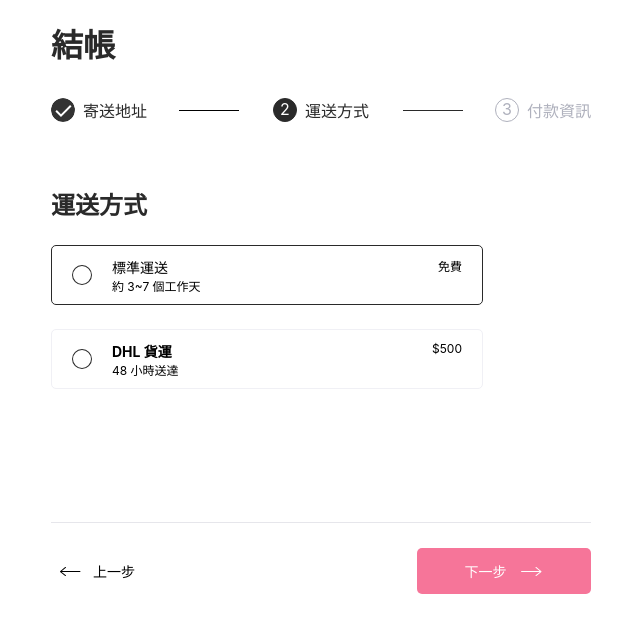
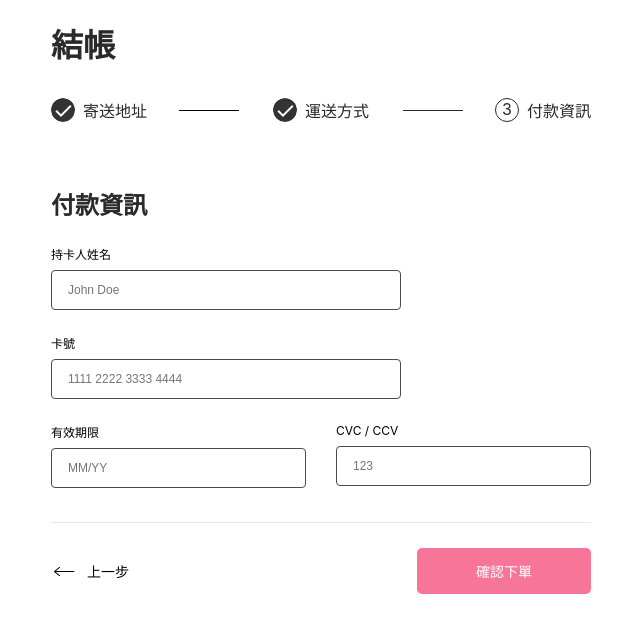
Before and after one commit to Ray625/Alpha-Shop, a React (Create React App) app: page / in a window 1280 px wide. Shown: the top 632 px of the page, without its empty margins (319-959 px from the left). Built offline with nearby package versions, Linux system fonts and the light colour scheme.

Commit message:
feat: add step3 form

```diff
--- a/src/App.js
+++ b/src/App.js
@@ -1,7 +1,8 @@
 import './style/App.css';
-import {Step1Progress, Step2Progress} from './components/progress.js';
+import {Step1Progress, Step2Progress, Step3Progress} from './components/progress.js';
 import Step1Form from './components/stepform/step1Form.js';
 import Step2Form from './components/stepform/step2Form.js';
+import Step3Form from './components/stepform/step3Form.js';
 import ProgressControl from './components/progress-control.js';
 
 function Step1() {
@@ -32,4 +33,18 @@ function Step2() {
   );
 }
 
-export default Step2;
+function Step3() {
+  return (
+    <div className="main-container">
+      <div className="register-container">
+        <h2 className='register-title'>結帳</h2>
+        <Step3Progress />
+        <Step3Form />
+        <ProgressControl
+          step={3}/>
+      </div>
+    </div>
+  );
+}
+
+export default Step3;
--- a/src/components/progress-control.js
+++ b/src/components/progress-control.js
@@ -17,6 +17,12 @@ function Button({text, label, image = false}) {
       <button className={label + ' button'}>
       <object data={image} className="prev-cursor-point">
       </object>
+      {text}
+    </button>
+    )
+  } else {
+    return (
+      <button className={label + ' button'}>
       {text}
     </button>
     )
@@ -42,5 +48,14 @@ export default function ProgressControler({step}) {
         </section>
       </div>
     )
+  }else if(step === 3) {
+    return (
+      <div className="progress-control-container">
+        <section className="button-group">
+          <Button text="上一步" label='prev-button ' image={leftArrow}/>
+          <Button text="確認下單" label='next-button' />
+        </section>
+      </div>
+    )
   }
 }
--- a/src/components/progress.js
+++ b/src/components/progress.js
@@ -1,9 +1,9 @@
 import '../style/progress.css'
 
-function ProgressGroup({step, label, action = false, done = false}) {
+function ProgressGroup({step, label,start = false, action = false, done = false}) {
   return (
     <span className="progress-group" data-phase="address">
-      <span className={(action ? 'action ' : '') +(done ? 'done ' : '') + 'progress-icon'} >
+      <span className={(start ? 'start ' : '') + (action ? 'action ' : '') + (done ? 'done ' : '') + 'progress-icon'} >
         <span className="text">{done ? '' : step}</span>
       </span>
       <span className="progress-label">{label}</span>
@@ -17,7 +17,7 @@ export function Step1Progress() {
       <ProgressGroup
         step="1"
         label="寄送地址"
-        action= {true}
+        start= {true}
       />
       <ProgressGroup
         step="2"
@@ -51,3 +51,25 @@ export function Step2Progress() {
     </section>
   )
 }
+
+export function Step3Progress() {
+  return (
+    <section className="progress-container step2">
+      <ProgressGroup
+        step="1"
+        label="寄送地址"
+        done={true}
+      />
+      <ProgressGroup
+        step="2"
+        label="運送方式"
+        done={true}
+      />
+      <ProgressGroup
+        step="3"
+        label="付款資訊"
+        action={true}
+      />
+    </section>
+  )
+}
--- a/src/components/stepform/step1Form.js
+++ b/src/components/stepform/step1Form.js
@@ -6,7 +6,6 @@ function SelectInput({title, label, array, class2}) {
   })
 
   return (
-    // here
     <div className={styles.inputGroup + class2}>
       <label className={styles.inputLabel} htmlFor={label}>{title}</label>
       <div className={styles.selectContainer}>
@@ -20,7 +19,6 @@ function SelectInput({title, label, array, class2}) {
 
 function DataInput({data, type="text", placeholder, label, class2}) {
   return (
-    // here
     <div className={styles.inputGroup + class2} >
       <label className={styles.inputLabel} htmlFor={label}>{data}</label>
       <input type={type} placeholder={'請輸入'+placeholder} className={styles.inputControl} id={label} />
@@ -41,7 +39,7 @@ export default function Step1Form() {
     <div className='form-container'>
       <form>
         <h3 className='form-title'>寄送地址</h3>
-        <section className={styles.formBody}>
+        <section className='form-body'>
           <InputCol>
             <SelectInput
             title='稱謂'
--- a/src/components/stepform/step1Form.module.css
+++ b/src/components/stepform/step1Form.module.css
@@ -10,9 +10,8 @@
   color: var(--dark-gray);
 }
 
-.formBody {
-  display: flex;
-  flex-direction: column;
+:global(.form-body > div:not(:last-of-type)) {
+  margin-bottom: 24px;
 }
 
 .inputCol {
@@ -34,7 +33,6 @@
 .inputControl {
   height: 40px;
   width: 100%;
-  margin-bottom: 8px;
   padding-left: 16px;
   font-size: var(--label-size);
   border: 1px solid var(--gray);
--- a/src/components/stepform/step2Form.js
+++ b/src/components/stepform/step2Form.js
@@ -1,16 +1,16 @@
 import styles from './step2Form.module.css'
 
-function ShippingInput({title, subtitle, price, bold = false, action = false}) {
+function ShippingInput({title, subtitle, price, action = false}) {
   return (
     <div className={action ? styles.inputGroupAction : styles.inputGroup}>
-      <input type="checkbox" className={styles.shippingInput} />
-      <div className={styles.inputLabel}>
+      <input type="checkbox" className={styles.shippingInput} id={title}/>
+      <label className={styles.inputLabel} htmlFor={title}>
         <div className={styles.inputTitleGroup}>
-          <text className={bold ? styles.inputTitleBold : styles.inputTitle }>{title}</text>
+          <text className={styles.inputTitle}>{title}</text>
           <p className={styles.inputSubtitle}>{subtitle}</p>
         </div>
         <p className={styles.inputLabelPrice}>{price}</p>
-      </div>
+      </label>
     </div>
   )
 }
@@ -20,6 +20,7 @@ export default function Step2Form() {
     <div className="form-container">
       <form>
         <h3 className="form-title">運送方式</h3>
+        <section className='form-body'>
         <ShippingInput
           title="標準運送"
           subtitle="約 3~7 個工作天 "
@@ -30,8 +31,8 @@ export default function Step2Form() {
           title="DHL 貨運"
           subtitle="48 小時送達 "
           price="$500"
-          bold={true}
         />
+        </section>
       </form>
     </div>
   )
--- a/src/components/stepform/step2Form.module.css
+++ b/src/components/stepform/step2Form.module.css
@@ -1,7 +1,6 @@
 .inputGroup {
   width: 80%;
   height: 60px;
-  margin: 0 0 24px 0 ;
   padding: 11px 20px;
   border: 1px solid var(--pale-gray);
   border-radius: 5px;
@@ -16,14 +15,13 @@
 }
 
 .shippingInput {
-  margin: 0;
-  padding: 0;
+  appearance: none;
   margin-right: 20px;
-  appearance: none;
   width: 22px;
   height: 20px;
   border: 1px solid var(--dark-gray);
   border-radius: 50%;
+  cursor: pointer;
   &:checked {
     box-shadow: inset 0 0 0 5.5px var(--dark-gray);
   }
@@ -35,29 +33,20 @@
   flex-direction: row;
   justify-content: space-between;
   align-items: flex-start;
+  cursor: pointer;
 }
 
-.inputTitleGroup {
-  margin: 0;
-}
 
 .inputTitle {
   font-size: var(--button-font-size);
-  margin: 0;
-}
-
-.inputTitleBold {
   font-weight: 700;
-  composes: inputTitle;
 }
 
 .inputSubtitle {
   font-size: var(--label-size);
-  margin: 0;
+
 }
 
 .inputLabelPrice {
-  margin-top: 0;
-  padding-top: 0;
   font-size: var(--label-size);
 }
--- /dev/null
+++ b/src/components/stepform/step3Form.js
@@ -0,0 +1,62 @@
+import styles from './step3Form.module.css'
+
+function DataInput({data, type="text", placeholder, label, class2}) {
+  return (
+    <div className={styles.inputGroup + class2} >
+      <label className={styles.inputLabel} htmlFor={label}>{data}</label>
+      <input type={type} placeholder={placeholder} className={styles.inputControl} id={label} />
+    </div>
+  )
+}
+
+function InputCol({children}) {
+  return (
+    <div className={styles.inputCol}>
+      {children}
+    </div>
+  )
+}
+
+export default function Step3Form() {
+  return (
+    <div className='form-container'>
+      <form>
+        <h3 className='form-title'>付款資訊</h3>
+        <section className='form-body'>
+          <InputCol>
+            <DataInput
+              data="持卡人姓名"
+              placeholder="John Doe"
+              label="card-name"
+              class2=" card-name-input-group"
+            />
+          </InputCol>
+
+          <InputCol>
+            <DataInput
+              data="卡號"
+              placeholder="1111 2222 3333 4444"
+              label="card-number"
+              class2=" card-number-input-group"
+            />
+          </InputCol>
+
+          <InputCol>
+            <DataInput
+              data="有效期限"
+              placeholder="MM/YY"
+              label="rexpiry-date"
+              class2=" rexpiry-date-input-group"
+            />
+            <DataInput
+              data="CVC / CCV"
+              placeholder="123"
+              label="cvc/ccv"
+              class2=" cvc-input-group"
+            />
+          </InputCol>
+        </section>
+      </form>
+    </div>
+  )
+}
--- /dev/null
+++ b/src/components/stepform/step3Form.module.css
@@ -0,0 +1,37 @@
+.inputCol {
+  display: grid;
+  grid-template-columns: repeat(6, 1fr);
+  gap: 30px;
+}
+
+.inputGroup {
+  width: 100%;
+}
+
+.inputLabel {
+  display: block;
+  margin-bottom: 8px;
+  font-size: var(--label-size);
+}
+
+.inputControl {
+  height: 40px;
+  width: 100%;
+  padding-left: 16px;
+  font-size: var(--label-size);
+  border: 1px solid var(--gray);
+  border-radius: 4px;
+}
+
+:global(.card-name-input-group),
+:global(.card-number-input-group) {
+  grid-column: 1 / 5;
+}
+
+:global(.rexpiry-date-input-group) {
+  grid-column: 1 / 4;
+}
+
+:global(.cvc-input-group) {
+  grid-column: 4 / 7;
+}
--- a/src/style/App.css
+++ b/src/style/App.css
@@ -17,6 +17,8 @@
 
 * {
   box-sizing: border-box;
+  margin: 0;
+  padding: 0;
 }
 
 h1,h2,h3,h4,h5,h6 {
--- a/src/style/progress.css
+++ b/src/style/progress.css
@@ -38,13 +38,22 @@
   color: var(--light-gray);
   text-align: center;
 
-  &.action {
+  &.start {
     border-color: var(--dark-gray);
     background-color: var(--dark-gray);
     color: var(--white);
   }
+  &.start + .progress-label {
+    color: var(--dark-gray)
+  }
 
-  &.action + .progress-label {
+  &.action {
+    border-color: var(--dark-gray);
+    background-color: var(--white);
+    color: var(--dark-gray);
+  }
+
+  &.action+.progress-label {
     color: var(--dark-gray)
   }
 
@@ -53,7 +62,6 @@
     background-image: url(../icons/page-compelet.svg);
     background-size: cover;
   }
-
   &.done + .progress-label {
     color: var(--dark-gray)
   }
```
